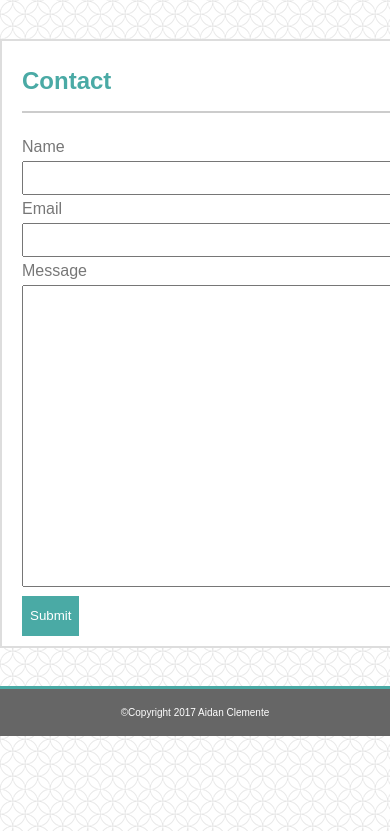
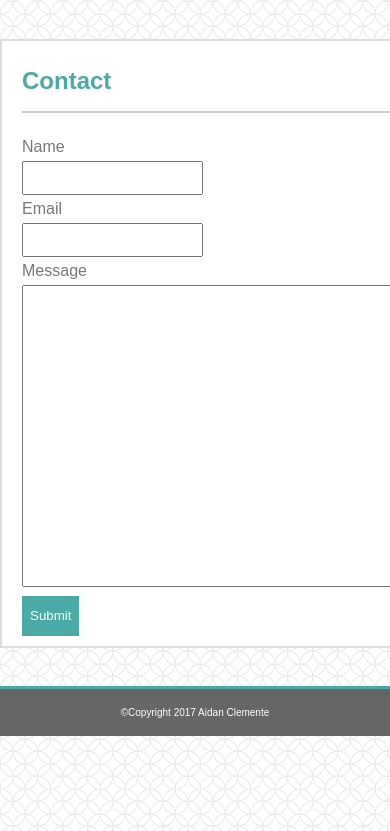
Before and after one commit to aidanclemente/aidanclemente.github.io, a plain HTML site: page Basic-Portfolio/contact.html in a window 390 px wide. Shown: the part 108-939 px from the top of the page. Drawn offline with Linux system fonts and the light colour scheme.

Commit message:
bootstrap and responsive

```diff
--- a/Basic-Portfolio/contact.html
+++ b/Basic-Portfolio/contact.html
@@ -43,12 +43,12 @@
 
 							Name <br>
 
-							<input type="text" name="name" size="90">
+							<input type="text" name="name">
 							<br>
 
 							Email <br>
 
-							<input type="Email" name="email" size="90">
+							<input type="Email" name="email">
 
 							<br>
 
```
